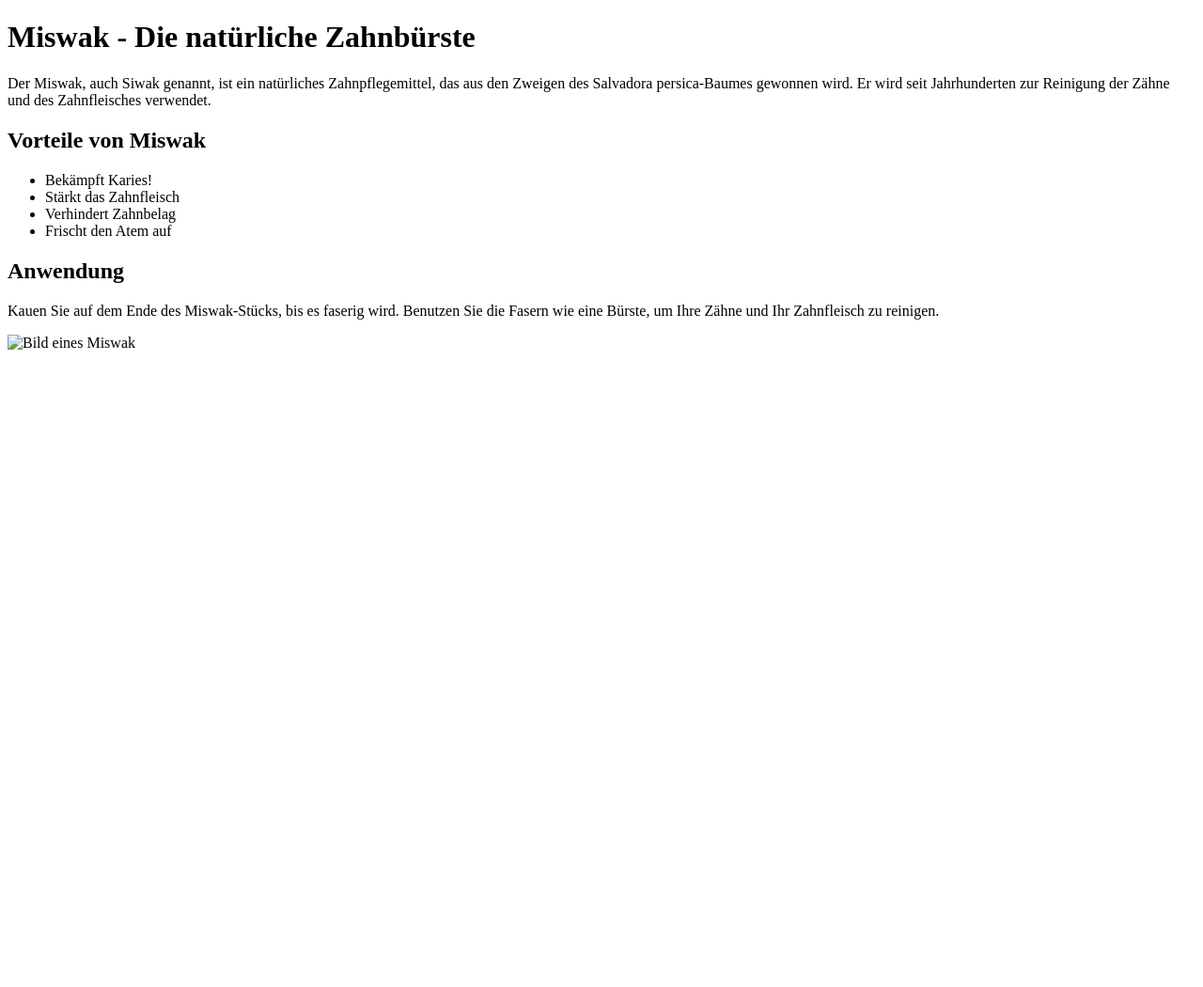
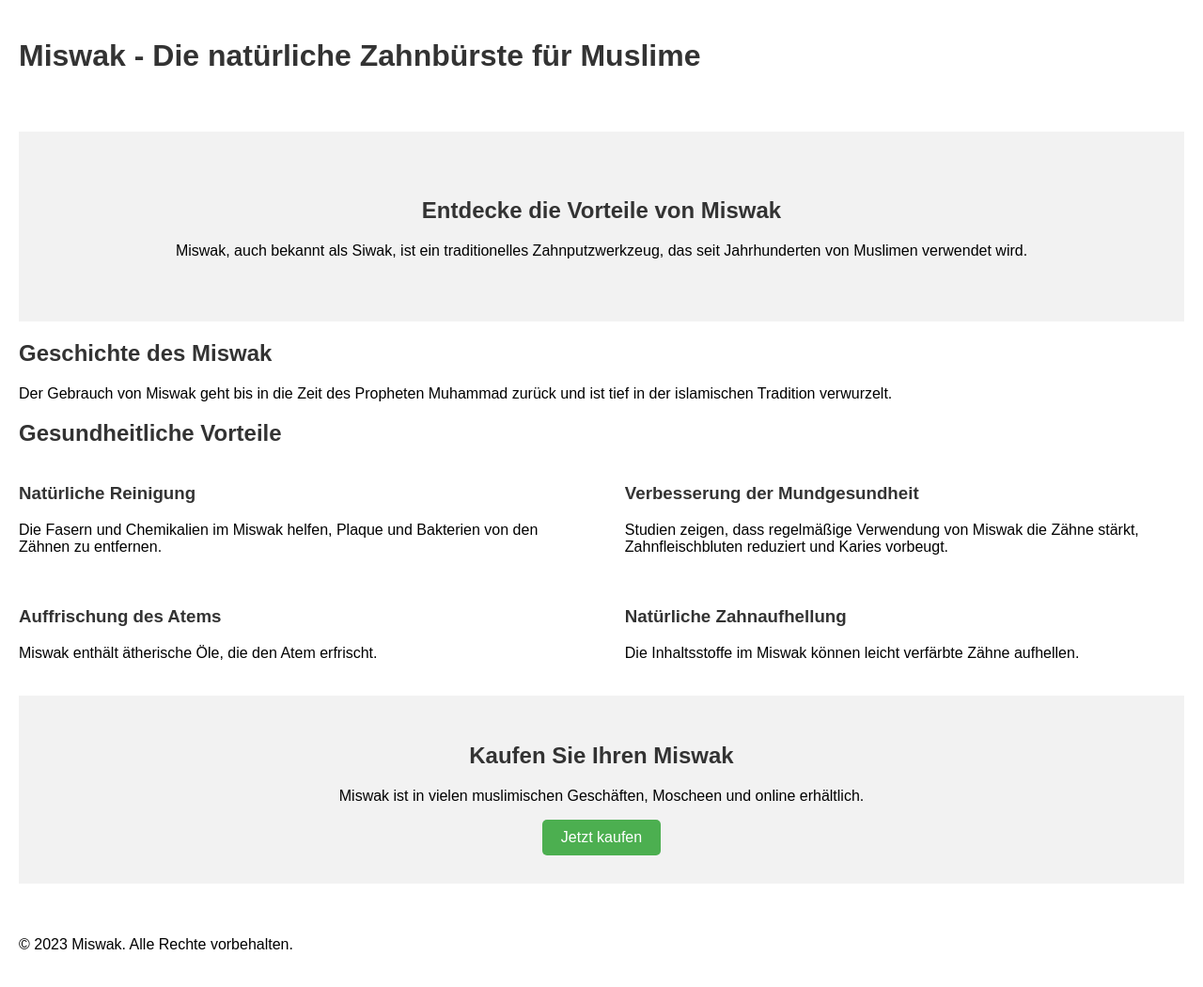
Before and after one commit to valonimeri/Meine-Website, a plain HTML site: page miswak.html in a window 1280 px wide. Shown: the whole page at 94% size. Before the commit the page ends 800 px from the top, so only its background shows below. Drawn offline with Linux system fonts and the light colour scheme.

Commit message:
Update miswak.html

```diff
--- a/miswak.html
+++ b/miswak.html
@@ -1,27 +1,99 @@
 <!DOCTYPE html>
 <html lang="de">
 <head>
-    <meta charset="UTF-8">
-    <title>Miswak</title>
+  <meta charset="UTF-8">
+  <meta name="viewport" content="width=device-width, initial-scale=1.0">
+  <title>Miswak - Die natürliche Zahnbürste für Muslime</title>
+  <style>
+    /* Grundlegende Styles */
+    body {
+      font-family: Arial, sans-serif;
+      margin: 0;
+      padding: 0;
+    }
+    header, main, footer {
+      padding: 20px;
+    }
+    h1, h2, h3 {
+      color: #333;
+    }
+    /* Spezifische Styles */
+    .hero {
+      background-color: #f2f2f2;
+      padding: 50px 0;
+      text-align: center;
+    }
+    .feature-list {
+      display: flex;
+      flex-wrap: wrap;
+      justify-content: space-between;
+    }
+    .feature-list > div {
+      flex-basis: 48%;
+      margin-bottom: 20px;
+    }
+    .buy-section {
+      background-color: #f2f2f2;
+      padding: 30px 0;
+      text-align: center;
+    }
+    .buy-section a {
+      display: inline-block;
+      background-color: #4CAF50;
+      color: white;
+      padding: 10px 20px;
+      text-decoration: none;
+      border-radius: 5px;
+    }
+  </style>
 </head>
 <body>
+  <header>
+    <h1>Miswak - Die natürliche Zahnbürste für Muslime</h1>
+  </header>
 
-    <h1>Miswak - Die natürliche Zahnbürste</h1>
+  <main>
+    <section class="hero">
+      <h2>Entdecke die Vorteile von Miswak</h2>
+      <p>Miswak, auch bekannt als Siwak, ist ein traditionelles Zahnputzwerkzeug, das seit Jahrhunderten von Muslimen verwendet wird.</p>
+    </section>
 
-    <p>Der Miswak, auch Siwak genannt, ist ein natürliches Zahnpflegemittel, das aus den Zweigen des Salvadora persica-Baumes gewonnen wird.  Er wird seit Jahrhunderten zur Reinigung der Zähne und des Zahnfleisches verwendet.</p>
+    <section>
+      <h2>Geschichte des Miswak</h2>
+      <p>Der Gebrauch von Miswak geht bis in die Zeit des Propheten Muhammad zurück und ist tief in der islamischen Tradition verwurzelt.</p>
+    </section>
 
-    <h2>Vorteile von Miswak</h2>
-    <ul>
-        <li>Bekämpft Karies!</li>
-        <li>Stärkt das Zahnfleisch</li>
-        <li>Verhindert Zahnbelag</li>
-        <li>Frischt den Atem auf</li>
-    </ul>
+    <section>
+      <h2>Gesundheitliche Vorteile</h2>
+      <div class="feature-list">
+        <div>
+          <h3>Natürliche Reinigung</h3>
+          <p>Die Fasern und Chemikalien im Miswak helfen, Plaque und Bakterien von den Zähnen zu entfernen.</p>
+        </div>
+        <div>
+          <h3>Verbesserung der Mundgesundheit</h3>
+          <p>Studien zeigen, dass regelmäßige Verwendung von Miswak die Zähne stärkt, Zahnfleischbluten reduziert und Karies vorbeugt.</p>
+        </div>
+        <div>
+          <h3>Auffrischung des Atems</h3>
+          <p>Miswak enthält ätherische Öle, die den Atem erfrischt.</p>
+        </div>
+        <div>
+          <h3>Natürliche Zahnaufhellung</h3>
+          <p>Die Inhaltsstoffe im Miswak können leicht verfärbte Zähne aufhellen.</p>
+        </div>
+      </div>
+    </section>
 
-    <h2>Anwendung</h2>
-    <p>Kauen Sie auf dem Ende des Miswak-Stücks, bis es faserig wird.  Benutzen Sie die Fasern wie eine Bürste, um Ihre Zähne und Ihr Zahnfleisch zu reinigen.</p>
+    <section class="buy-section">
+      <h2>Kaufen Sie Ihren Miswak</h2>
+      <p>Miswak ist in vielen muslimischen Geschäften, Moscheen und online erhältlich.</p>
+      <a href="https://www.miswakshop.com" target="_blank">Jetzt kaufen</a>
+    </section>
+  </main>
 
-    <img src="miswak-bild.jpg" alt="Bild eines Miswak">
-
+  <footer>
+    <p>&copy; 2023 Miswak. Alle Rechte vorbehalten.</p>
+  </footer>
 </body>
 </html>
```
